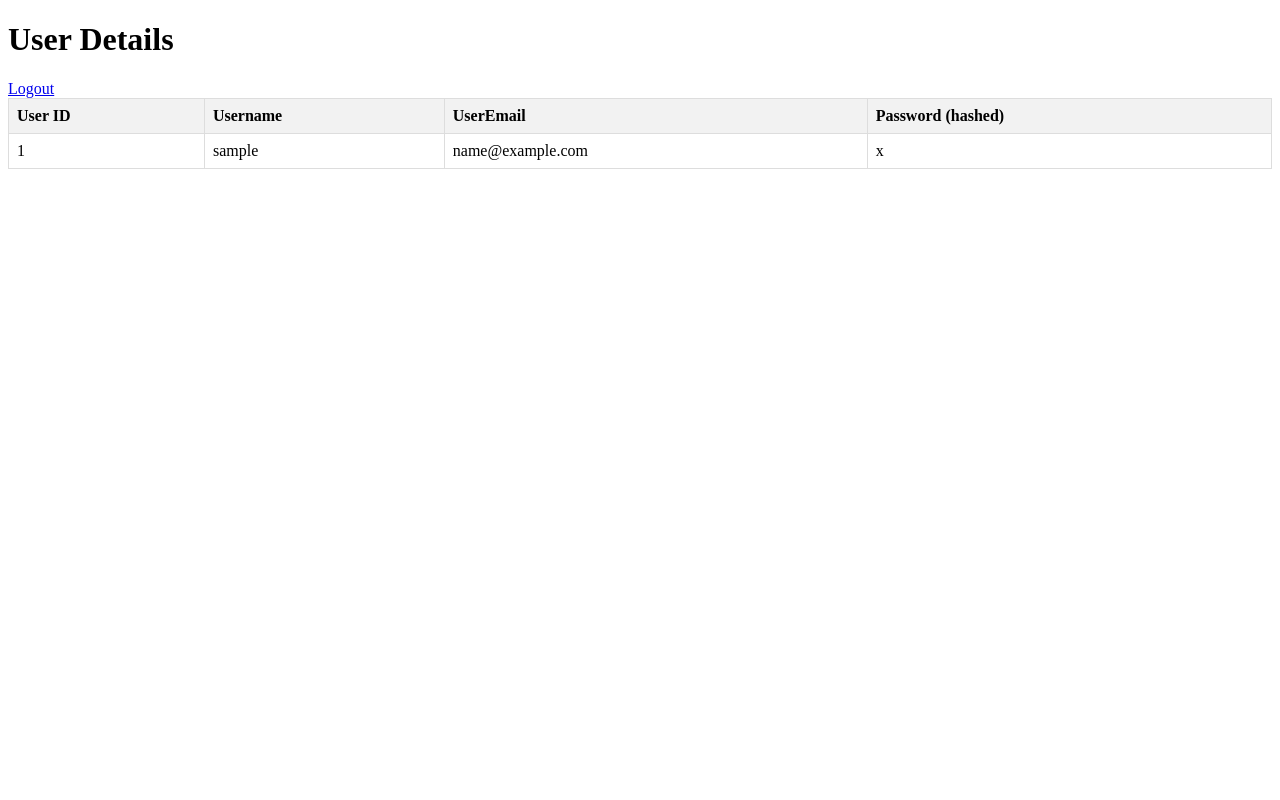
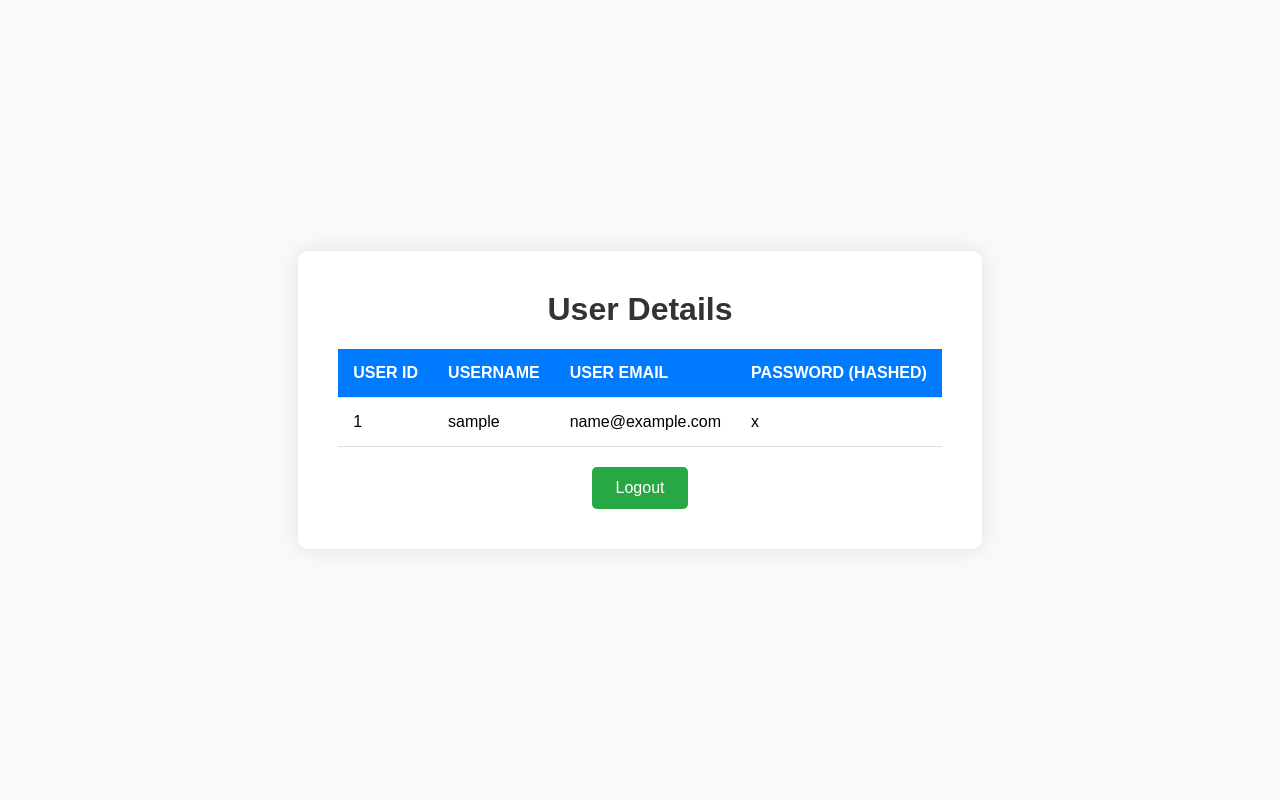
Before and after one commit to prasoondev/Ketchup, a Flask app: template templates/admin.html in a window 1280 px wide. Run offline with Flask 3, Linux system fonts and the light colour scheme; the template is opened without the code that fills it: most values are stand-ins (such as "Sample title", 1, 10 or a date in 2020); some libraries are stand-ins or nearby versions.

Commit message:
Update admin.html for styling

```diff
--- a/templates/admin.html
+++ b/templates/admin.html
@@ -5,30 +5,84 @@
     <meta name="viewport" content="width=device-width, initial-scale=1.0">
     <title>User Details</title>
     <style>
+        body {
+            font-family: Arial, sans-serif;
+            background-color: #f9f9f9;
+            margin: 0;
+            padding: 0;
+            display: flex;
+            justify-content: center;
+            align-items: center;
+            height: 100vh;
+        }
+
+        .container {
+            width: fit-content;
+            background-color: #fff;
+            border-radius: 10px;
+            box-shadow: 0 0 20px rgba(0, 0, 0, 0.1);
+            padding: 40px;
+            text-align: center;
+        }
+
+        h1 {
+            margin-top: 0;
+            color: #333;
+        }
+
         table {
+            width: 100%;
             border-collapse: collapse;
-            width: 100%;
+            margin-top: 20px;
         }
+
         th, td {
-            border: 1px solid #dddddd;
+            padding: 15px;
+            border-bottom: 1px solid #ddd;
             text-align: left;
-            padding: 8px;
         }
+
         th {
+            background-color: #007bff;
+            color: #fff;
+            font-weight: bold;
+            text-transform: uppercase;
+        }
+
+        tr:nth-child(even) {
             background-color: #f2f2f2;
+        }
+
+        a {
+            display: inline-block;
+            text-align: center;
+            margin-top: 20px;
+            text-decoration: none;
+            color: #fff;
+            background-color: #28a745;
+            padding: 12px 24px;
+            border-radius: 5px;
+            transition: background-color 0.3s ease;
+        }
+
+        a:hover {
+            background-color: #218838;
         }
     </style>
 </head>
 <body>
+    <div class="container">
         <h1>User Details</h1>
-    <a href="/logout">Logout</a>
         <table>
+            <thead>
                 <tr>
                     <th>User ID</th>
                     <th>Username</th>
-            <th>UserEmail</th>
+                    <th>User Email</th>
                     <th>Password (hashed)</th>
                 </tr>
+            </thead>
+            <tbody>
                 {% for user in user_details %}
                 <tr>
                     <td>{{ user.UserId }}</td>
@@ -37,6 +91,9 @@
                     <td>{{ user.UserPassword }}</td>
                 </tr>
                 {% endfor %}
+            </tbody>
         </table>
+        <a href="/logout">Logout</a>
+    </div>
 </body>
 </html>
```
Lines whose indentation alone changed are shown as unchanged.
